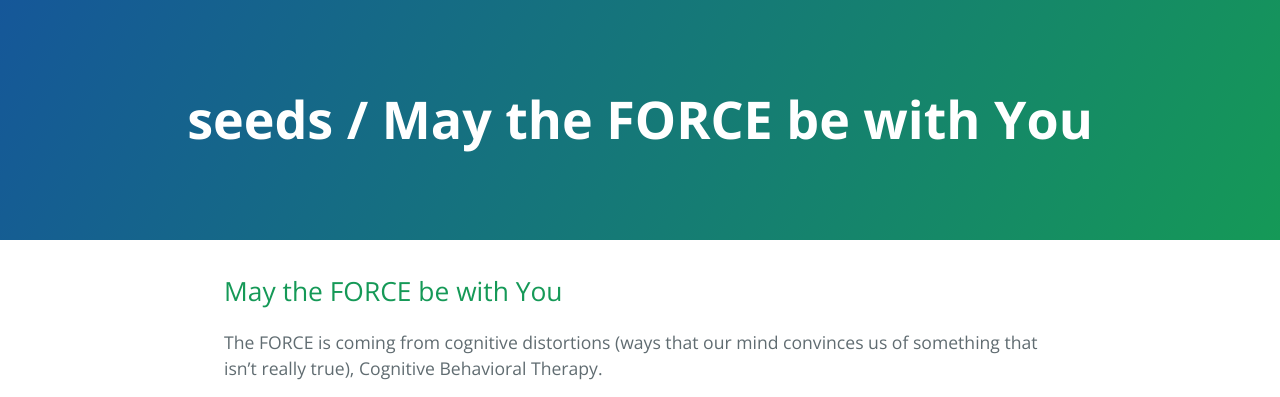
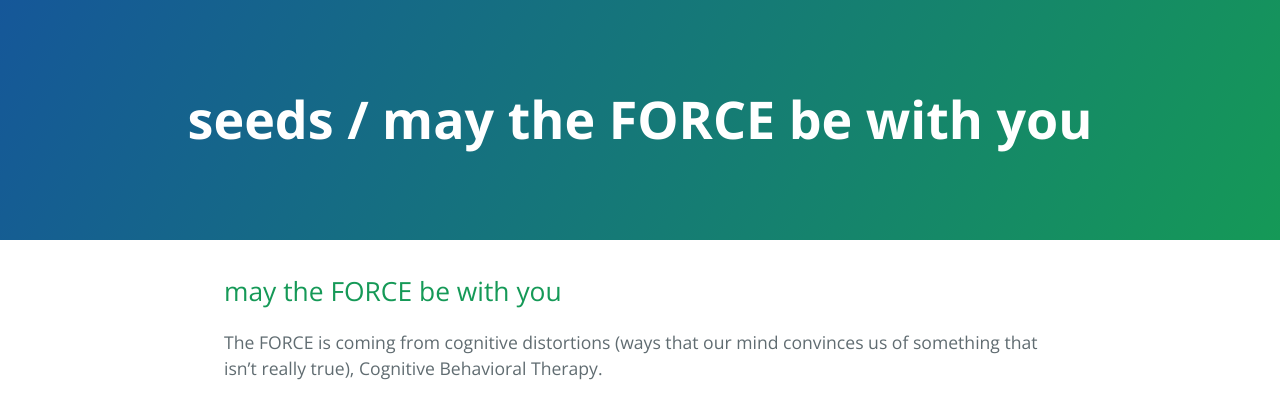
Before and after one commit to jokeru/seeds, a Jekyll site: the page built from _posts/2021-03-25-may_the_force_be_with_you.md, in a window 1280 px wide. Shown: the top 397 px of the page. Built offline with Jekyll 4.4.1, drawn with Linux system fonts in a browser that asks for light colours; comment, search, counter and statistics services are not loaded.

```diff
--- a/_posts/2021-03-25-may_the_force_be_with_you.md
+++ b/_posts/2021-03-25-may_the_force_be_with_you.md
@@ -1,12 +1,12 @@
 ---
 layout: post
-title: "May the FORCE be with You"
+title: "may the FORCE be with you"
 date: 2021-03-25
 index: 23
 ---
 
 
-## May the FORCE be with You
+## may the FORCE be with you
 
 The FORCE is coming from cognitive distortions (ways that our mind convinces us of something that isn't really true), Cognitive Behavioral Therapy.
 
```
